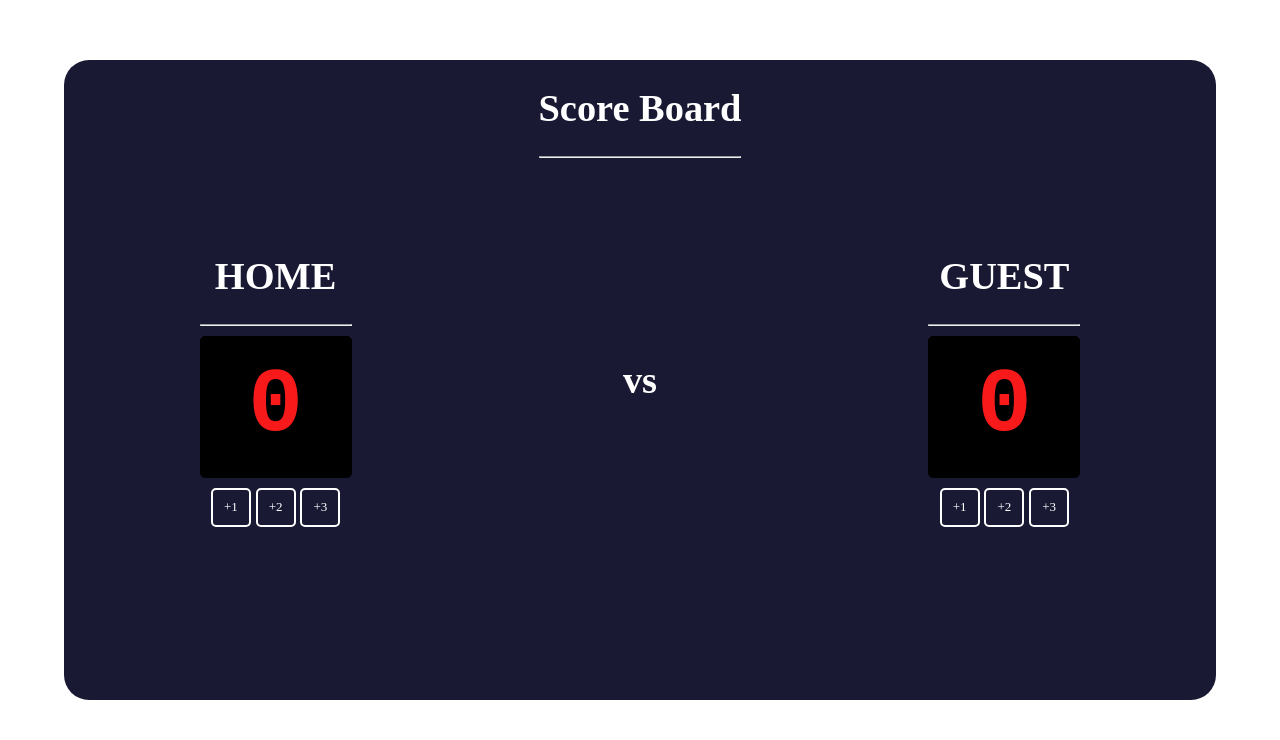
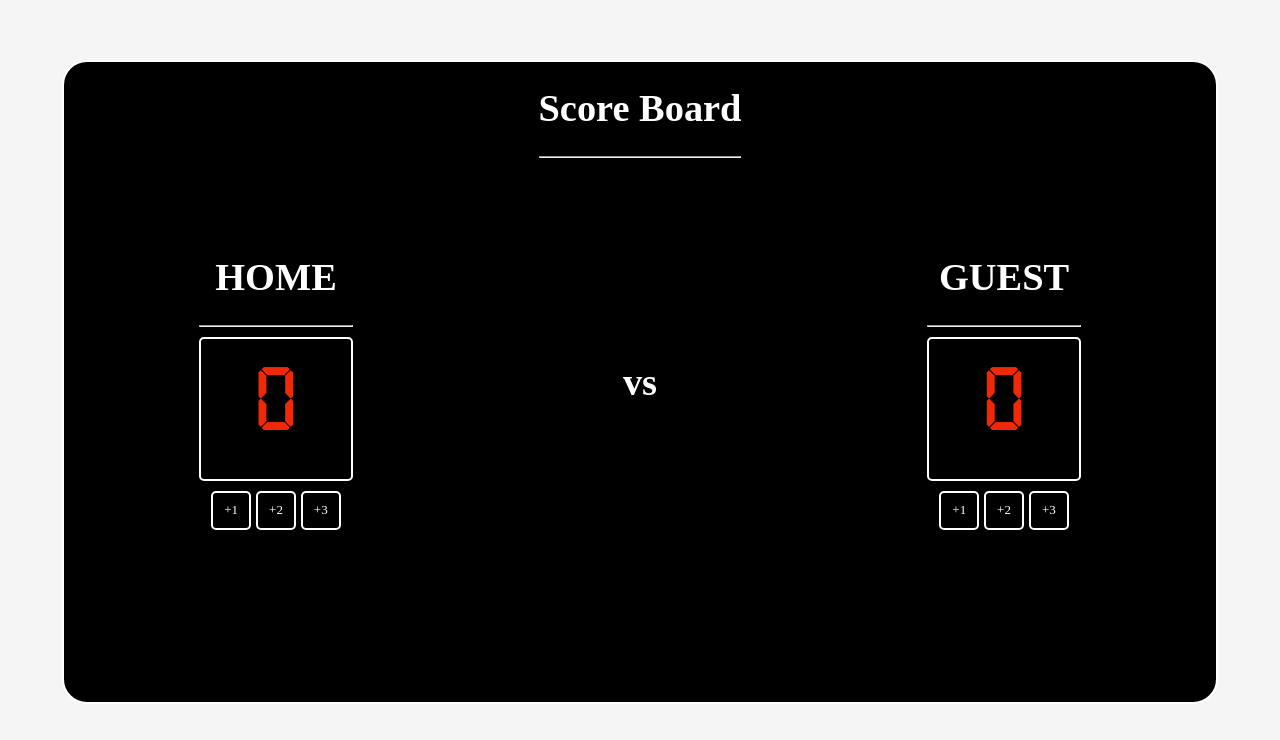
Before and after one commit to sahil-m04/ScoreBoard, a plain HTML site: page index.html in a window 1280 px wide. Drawn offline with nearby package versions, Linux system fonts and the light colour scheme.

Commit message:
Changed Font of Score

```diff
--- a/styles2.css
+++ b/styles2.css
@@ -1,3 +1,7 @@
+@font-face {
+    font-family: digital ;
+    src: url(./fonts/Technology-Bold.ttf);
+}
 body {
     display: flex;
     justify-content: center;
@@ -8,6 +12,7 @@ body {
     font-weight: 900;
     text-align: center;
     font-size: 1.2rem;
+    background-color: whitesmoke;
 
 }
 .head{
@@ -25,7 +30,7 @@ p{
     font-style:none;
 }
 .container {
-    background:rgb(25, 25, 51);
+    background:black;
     display: flex;
     justify-content: space-around;
     align-items: center;
@@ -34,11 +39,12 @@ p{
     width:90%;
     margin-top:60px;
     border-radius: 25px;
-
+    border:2px solid
 }
 .head{
     margin-top:50px;
 }
+
 .score{
     margin:auto;
     justify-content: center;
@@ -46,14 +52,14 @@ p{
     align-items: center;
     width:150px;
     height:140px;
-    border: 1px solid black;
+    border: 2px solid white;
     margin-bottom: 10px;
     border-radius: 5px;
     background-color: black;
-    color:rgb(248, 26, 26);
+    color:rgb(241, 40, 5);
     font-weight: bold;
     font-size: 3.8rem;
-    font-family: 'Courier New', Courier, monospace;
+    font-family: "digital";
 }
 button{
     color:white;
```
Also changed, not shown: fonts/Technology-Bold.ttf (added).
